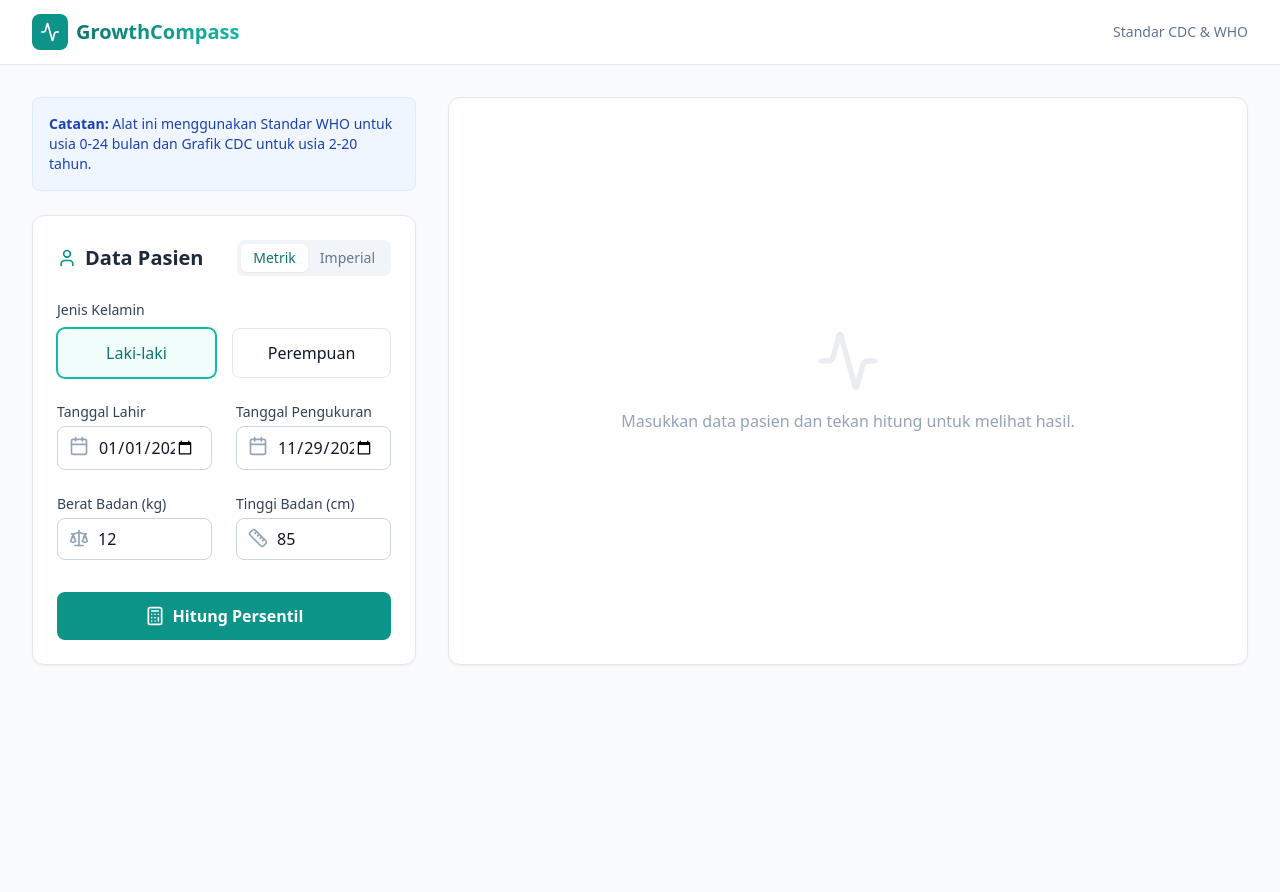
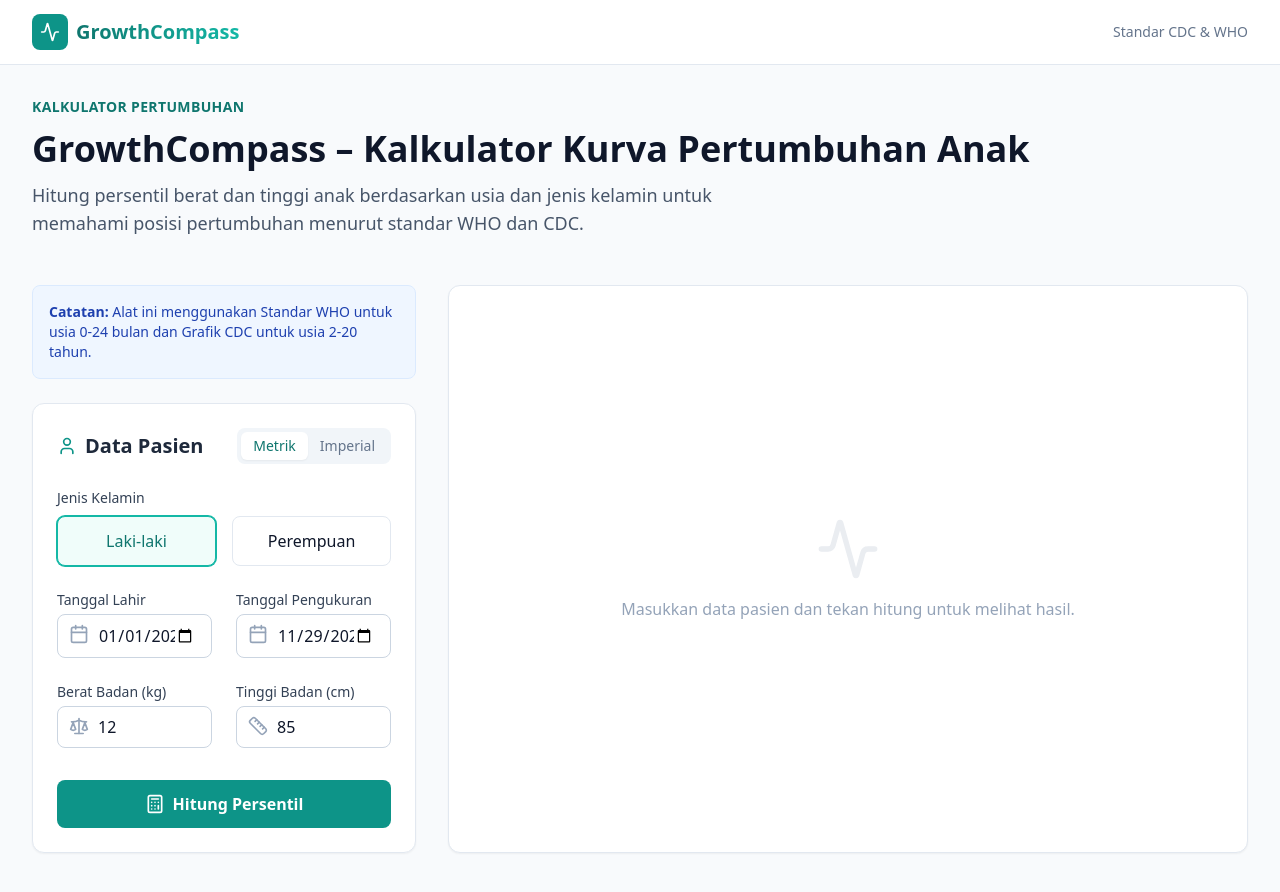
Before and after one commit to psychoMetryx/KurvaTumbuhZMC, a React (Vite) app: page / in a window 1280 px wide. Shown: the top 892 px of the page. Before the commit the page ends 800 px from the top, so only its background shows below. Built offline with nearby package versions, Linux system fonts and the light colour scheme.

Commit message:
Add hero section to growth calculator

```diff
--- a/App.tsx
+++ b/App.tsx
@@ -1,9 +1,9 @@
 import React, { useState } from 'react';
+import { Activity } from 'lucide-react';
 import PatientForm from './components/PatientForm';
 import ResultsCard from './components/ResultsCard';
 import { PatientData, GrowthStats } from './types';
 import { calculateFullStats, calculateAgeInMonths } from './utils/growthMath';
-import { Activity } from 'lucide-react';
 
 const INITIAL_PATIENT: PatientData = {
   dob: '2023-01-01',
@@ -44,8 +44,15 @@ export default function App() {
 
       {/* Main Content */}
       <main className="max-w-7xl mx-auto px-4 sm:px-6 lg:px-8 py-8">
+        <section className="mb-10 lg:mb-12 text-center lg:text-left space-y-3">
+          <p className="text-sm font-semibold uppercase tracking-wide text-teal-700">Kalkulator Pertumbuhan</p>
+          <h2 className="text-3xl sm:text-4xl font-bold text-slate-900">GrowthCompass – Kalkulator Kurva Pertumbuhan Anak</h2>
+          <p className="text-lg text-slate-600 max-w-3xl mx-auto lg:mx-0">
+            Hitung persentil berat dan tinggi anak berdasarkan usia dan jenis kelamin untuk memahami posisi pertumbuhan menurut standar WHO dan CDC.
+          </p>
+        </section>
+
         <div className="grid grid-cols-1 lg:grid-cols-12 gap-8">
-
           {/* Left Column: Input */}
           <div className="lg:col-span-4">
             <div className="sticky top-24 space-y-6">
```
Lines whose indentation alone changed are shown as unchanged.
